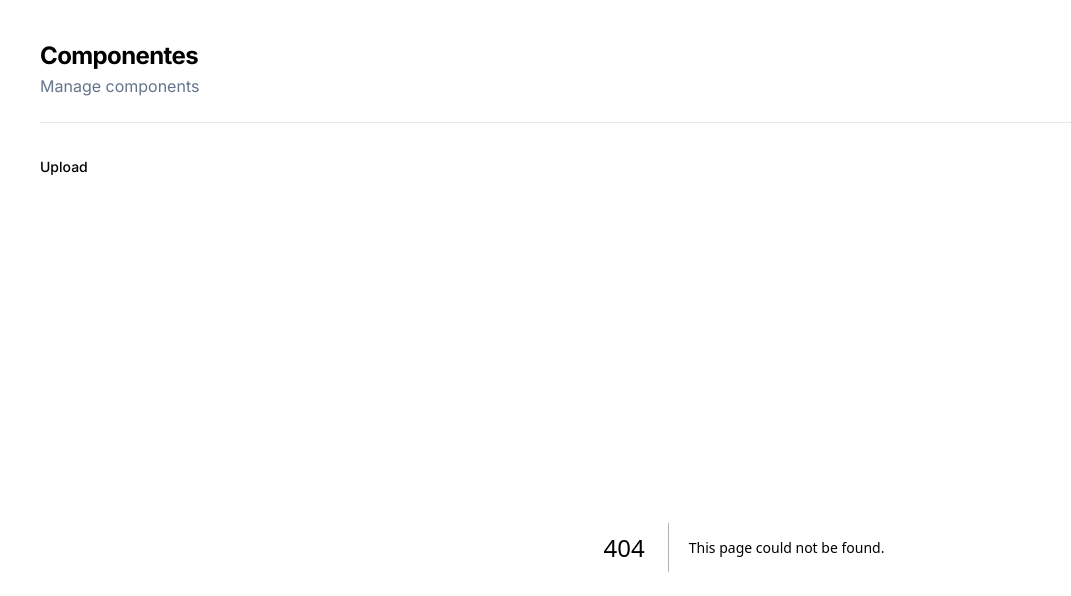
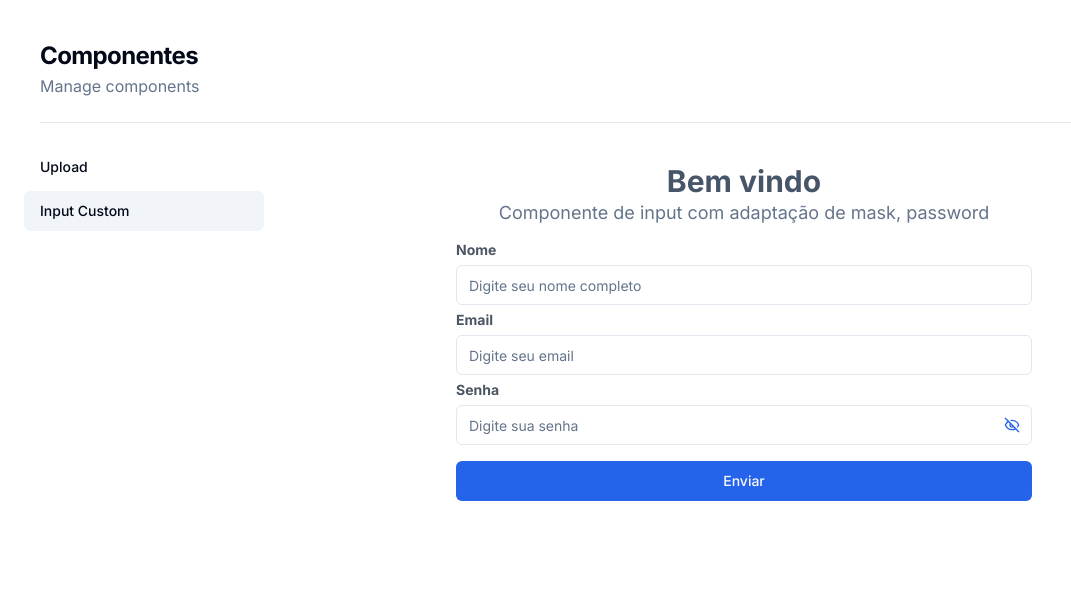
Before and after one commit to luiggisales/app-test-components, a Next.js app: page /input-custom in a window 1280 px wide. Before the commit this address had no page. Shown: the top 596 px of the page, without its empty margins (0-1071 px from the left). Built offline with nearby package versions, Linux system fonts and the light colour scheme.

Commit message:
implemented input type password

```diff
--- /dev/null
+++ b/src/app/input-custom/page.tsx
@@ -0,0 +1,7 @@
+import InputCustomTemplate from "@/templates/inputCustom";
+
+export default function InputCustom() {
+  return (
+    <InputCustomTemplate/>
+  )
+}
--- a/src/app/layout.tsx
+++ b/src/app/layout.tsx
@@ -18,6 +18,10 @@ const sidebarNavItems = [
   {
     title: "Upload",
     href: "/",
+  },
+  {
+    title: "Input Custom",
+    href: "/input-custom",
   },
 ]
 
--- a/src/components/ui/input.tsx
+++ b/src/components/ui/input.tsx
@@ -1,15 +1,28 @@
+'use client'
+
 import * as React from "react"
 
 import { cn } from "@/lib/utils"
+import { Eye, EyeOff } from "lucide-react"
 
 export interface InputProps
   extends React.InputHTMLAttributes<HTMLInputElement> {}
 
 const Input = React.forwardRef<HTMLInputElement, InputProps>(
   ({ className, type, ...props }, ref) => {
+    // Para o input do tipo password
+    const [showPassword, setShowPassword] = React.useState(false)
+
+    const togglePasswordVisibility = () => {
+      setShowPassword(!showPassword)
+    };
+
+    const inputType = type === "password" && showPassword ? "text" : type
+
     return (
+      <div className="relative">
         <input
-        type={type}
+          type={inputType}
           className={cn(
             "flex h-10 w-full rounded-md border border-input bg-background px-3 py-2 text-sm ring-offset-background file:border-0 file:bg-transparent file:text-sm file:font-medium placeholder:text-muted-foreground focus-visible:outline-none focus-visible:ring-2 focus-visible:ring-ring focus-visible:ring-offset-2 disabled:cursor-not-allowed disabled:opacity-50",
             className
@@ -17,6 +30,20 @@ const Input = React.forwardRef<HTMLInputElement, InputProps>(
           ref={ref}
           {...props}
         />
+        {type === "password" && (
+          <button
+            type="button"
+            className="absolute right-3 top-1/2 -translate-y-1/2"
+            onClick={togglePasswordVisibility}
+          >
+            {showPassword ? (
+              <Eye className="h-4 w-4 text-primary" />
+            ) : (
+              <EyeOff className="h-4 w-4 text-primary" />
+            )}
+          </button>
+        )}
+      </div>
     )
   }
 )
--- /dev/null
+++ b/src/schemas/input-custom.schema.ts
@@ -0,0 +1,9 @@
+import { z } from "zod";
+
+export const inputCustomSchema = z.object({
+  name: z.string().min(1, { message: 'Preencha o campo de nome' }),
+  email: z.string().email({ message: 'Forneça uma email válido'}).min(1, { message: 'Preencha o campo de email' }),
+  password: z.string().min(8, { message: 'A senha requer no mínimo 8 caracteres' }),
+})
+
+export type inputCustomModel = z.infer<typeof inputCustomSchema>
--- /dev/null
+++ b/src/templates/inputCustom/index.tsx
@@ -0,0 +1,81 @@
+'use client'
+
+import { Button } from "@/components/ui/button";
+import { Input } from "@/components/ui/input";
+import { Label } from "@/components/ui/label"
+import { toast } from "@/components/ui/use-toast";
+import { toastPosition } from "@/config/toast-positon.config";
+import { cn } from "@/lib/utils";
+import { inputCustomModel, inputCustomSchema } from "@/schemas/input-custom.schema";
+import { zodResolver } from "@hookform/resolvers/zod";
+import { useForm } from "react-hook-form";
+
+function InputCustomTemplate() {
+  const {
+    handleSubmit,
+    control,
+    register,
+    watch,
+    formState: { errors },
+  } = useForm<inputCustomModel>({
+    mode: 'all',
+    resolver: zodResolver(inputCustomSchema),
+  });
+
+  function onSubmit(data: inputCustomModel){
+    console.log(data);
+    toast({
+      variant: 'success',
+      title: 'formulário',
+      description: 'Seus dados foram enviados com sucesso',
+      className: cn(toastPosition.bottomRight)
+    })
+  }
+  return (
+    <div className='w-full flex flex-col m-auto min-h-screen p-4 items-center'>
+      <h1 className='font-bold text-3xl text-slate-600'>Bem vindo</h1>
+      <h3 className="text-lg text-slate-500">Componente de input com adaptação de mask, password</h3>
+      <div className="max-w-xl w-full my-4">
+        <form onSubmit={handleSubmit(onSubmit)} className="m-auto flex flex-col justify-between items-center gap-2">
+          <div className="w-full m-auto">
+            <Label className="block text-gray-600 font-bold mb-2">
+              Nome
+            </Label>
+            <Input {...register('name')} placeholder="Digite seu nome completo"/>
+            {errors.name && (
+              <p className="text-red-500 text-sm mt-2">{errors.name.message}</p>
+            )}
+          </div>
+          <div className="w-full m-auto">
+            <Label className="block text-gray-600 font-bold mb-2">
+              Email
+            </Label>
+            <Input {...register('email')} placeholder="Digite seu email"/>
+            {errors.email && (
+              <p className="text-red-500 text-sm mt-2">{errors.email.message}</p>
+            )}
+          </div>
+          <div className="w-full m-auto">
+            <Label className="block text-gray-600 font-bold mb-2">
+              Senha
+            </Label>
+            <Input placeholder="Digite sua senha" type="password" {...register('password')}/>
+            {errors.password && (
+              <p className="text-red-500 text-sm mt-2">{errors.password.message}</p>
+            )}
+          </div>
+          <div className="mt-2 text-center w-full flex justify-between items-center gap-x-4">
+            <Button
+              type="submit"
+              className="w-full"
+            >
+              Enviar
+            </Button>
+          </div>
+        </form>
+      </div>
+    </div>
+  )
+}
+
+export default InputCustomTemplate
```
Lines whose indentation alone changed are shown as unchanged.
